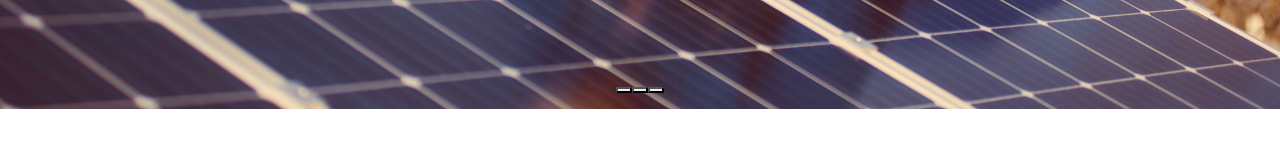
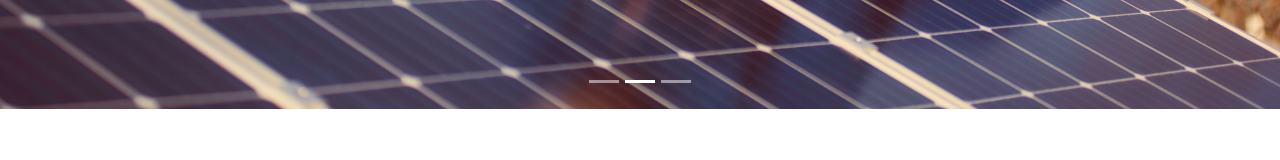
Before and after one commit to marckul/natal-website-nextjs, a Next.js app: page / in a window 1280 px wide. Shown: the part 771-931 px from the top of the page. Built offline with nearby package versions, Linux system fonts and the light colour scheme.

Commit message:
Fix carousel indicators by adding data-bs-target styling hook

```diff
--- a/components/CarouselHero.tsx
+++ b/components/CarouselHero.tsx
@@ -65,7 +65,9 @@ export default function CarouselHero() {
           <button
             key={slide.id}
             type="button"
+            data-bs-target="#carousel-hero"
             aria-label={`Slajd ${idx + 1}`}
+            aria-current={idx === active ? 'true' : undefined}
             className={idx === active ? 'active' : ''}
             onClick={() => setActive(idx)}
           />
```
